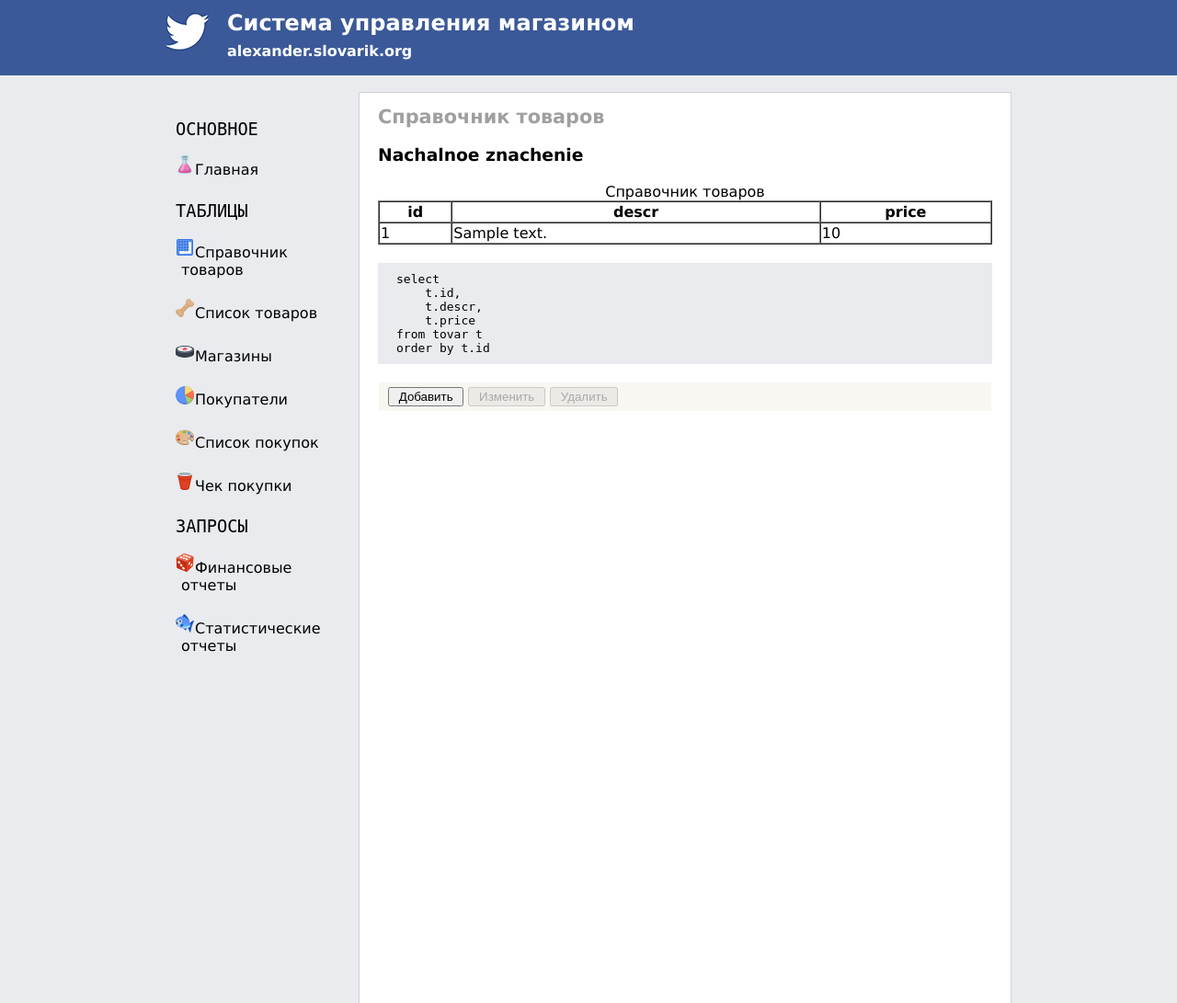
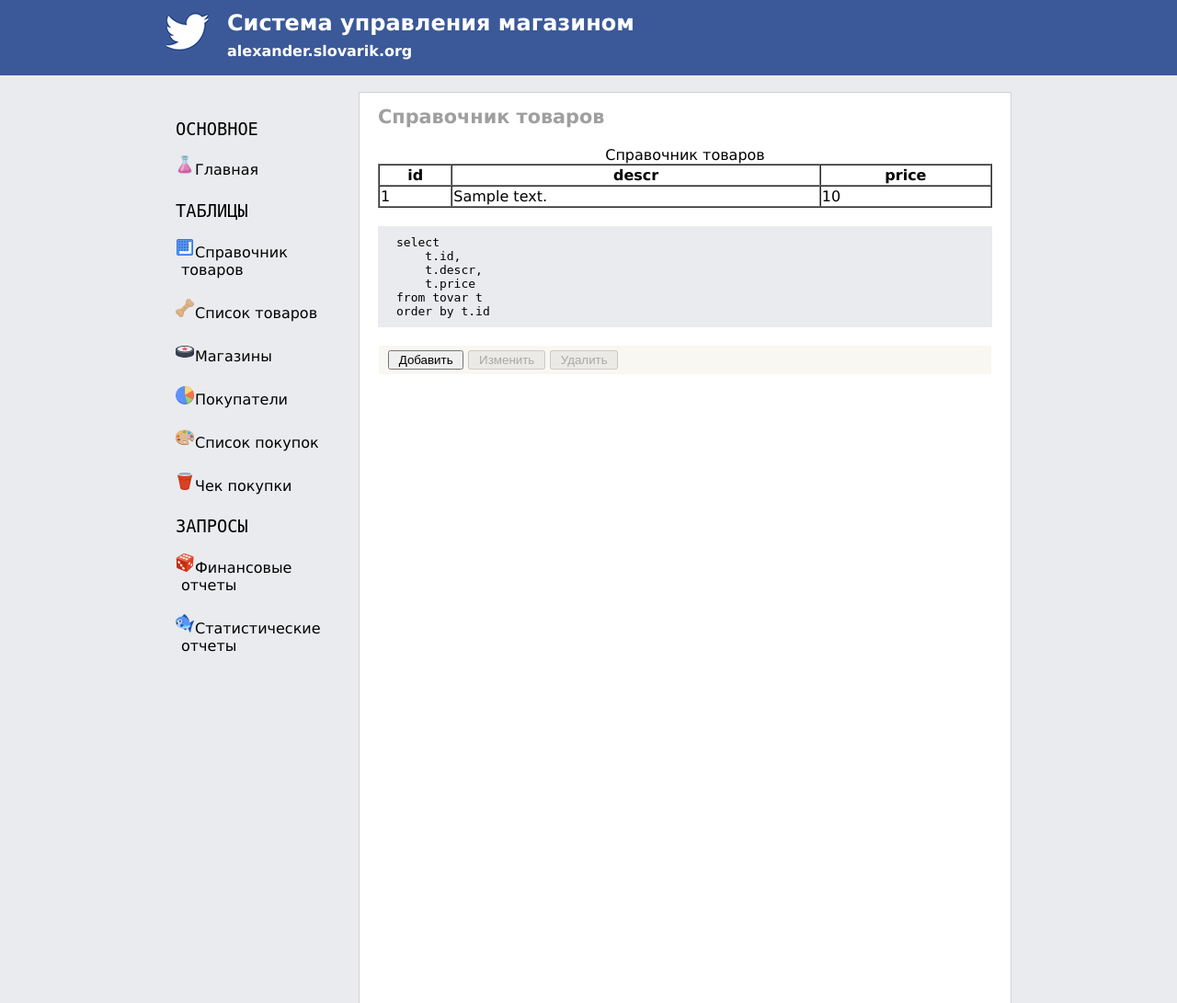
Before and after one commit to chernykalexander/ac.net, a PHP site: page /01tovar.php in a window 1280 px wide. Shown: the top 1091 px of the page at 92% size. Run offline with PHP 8.4, Linux system fonts and the light colour scheme; tables that the repository leaves empty or names only in its code hold one stand-in row (values such as "Sample post").

Commit message:
Table Obkect Forma

```diff
--- a/www/01tovar.php
+++ b/www/01tovar.php
@@ -32,7 +32,6 @@
             <?php
                 include 'config.php';
 
-                echo '<h3>Nachalnoe znachenie</h3>';
 
                 // Пытаемся подключиться к БД
                 $mysqli = new mysqli($dbHost, $dbUser, $dbPass, $dbName);
```
Also changed, not shown: www/js/01tovar.js (+0 -14 lines).
